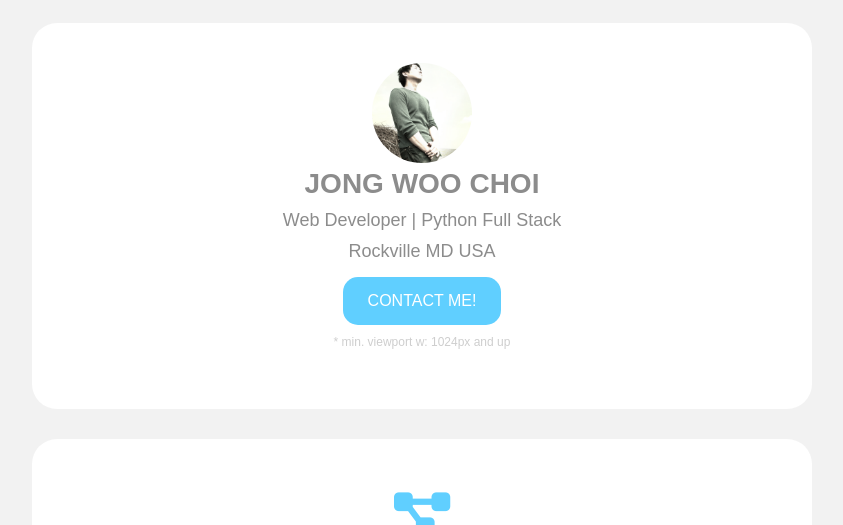
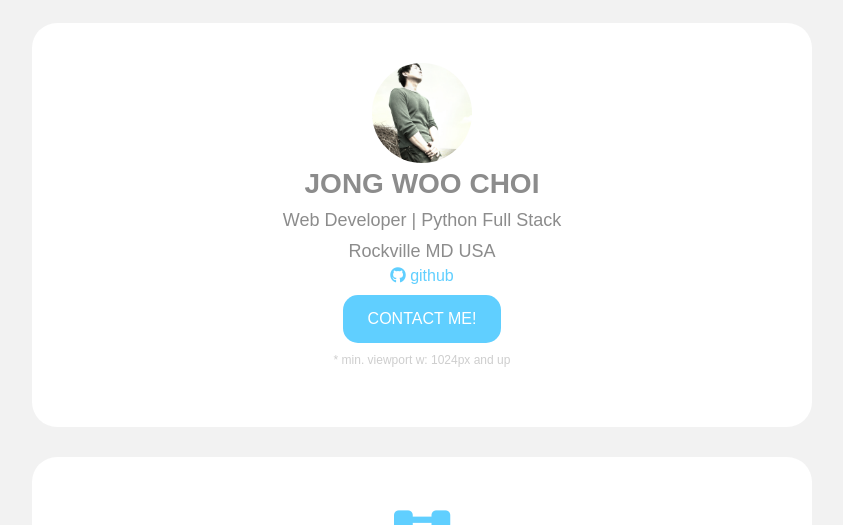
Before and after one commit to seanchoi/portfolio, a Django app: page / in a window 1280 px wide. Shown: the top 525 px of the page, without its empty margins (218-1061 px from the left). Run offline with Django 3.2, Linux system fonts and the light colour scheme; data comes from the database, SQL or seed files in the repository; data that the repository does not hold is empty; parts of the project's set-up code (start-up, migrations or seed data) failed here and were passed over; some libraries are stand-ins or nearby versions.

Commit message:
minor changes

```diff
--- a/templates/home.html
+++ b/templates/home.html
@@ -24,6 +24,7 @@
             <div class="title">JONG WOO CHOI</div>
             <div class="sub-title">Web Developer | Python Full Stack</div>
             <div class="sub-title">Rockville MD USA</div>
+            <div class="github"><a href="https://github.com/seanchoi/"><i class="fab fa-github"></i> github</a></div>
             <button class="btn contact">CONTACT ME!</button>
             <span>* min. viewport w: 1024px and up</span>
         </div>
```
